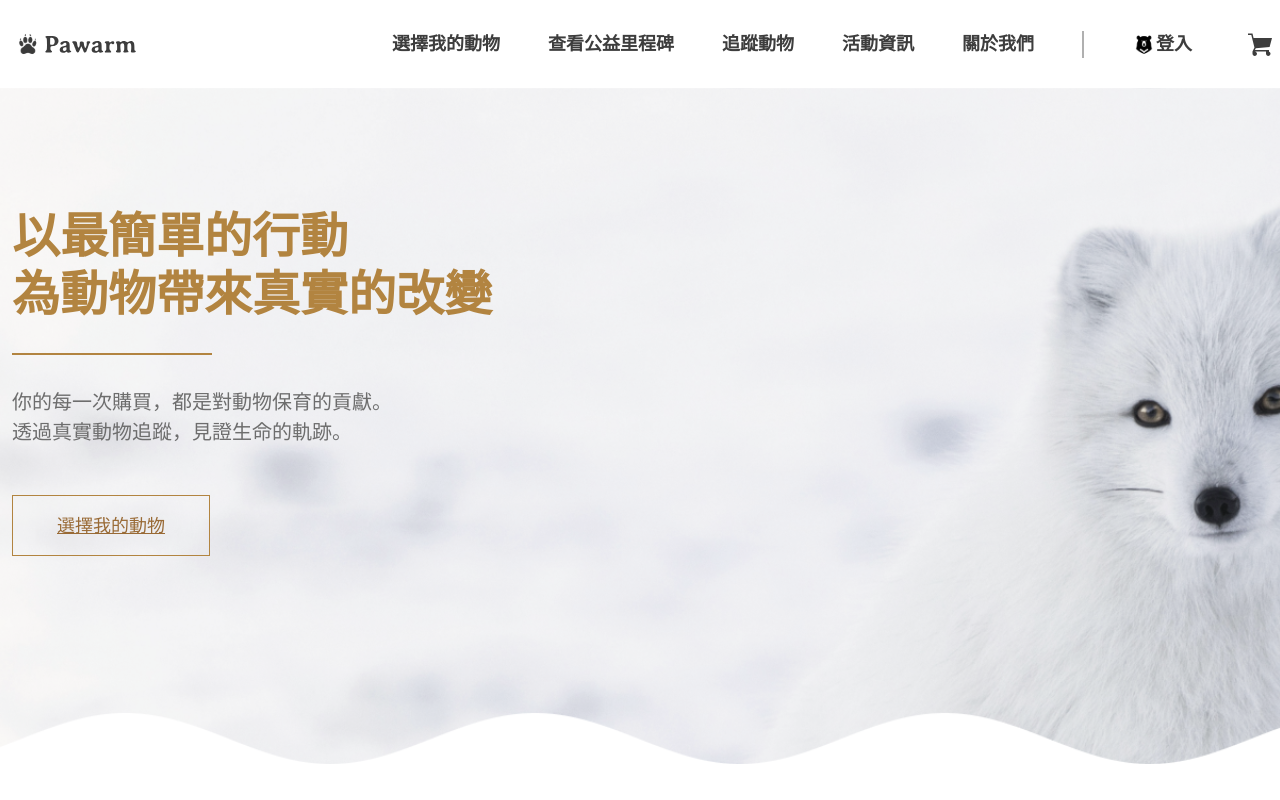
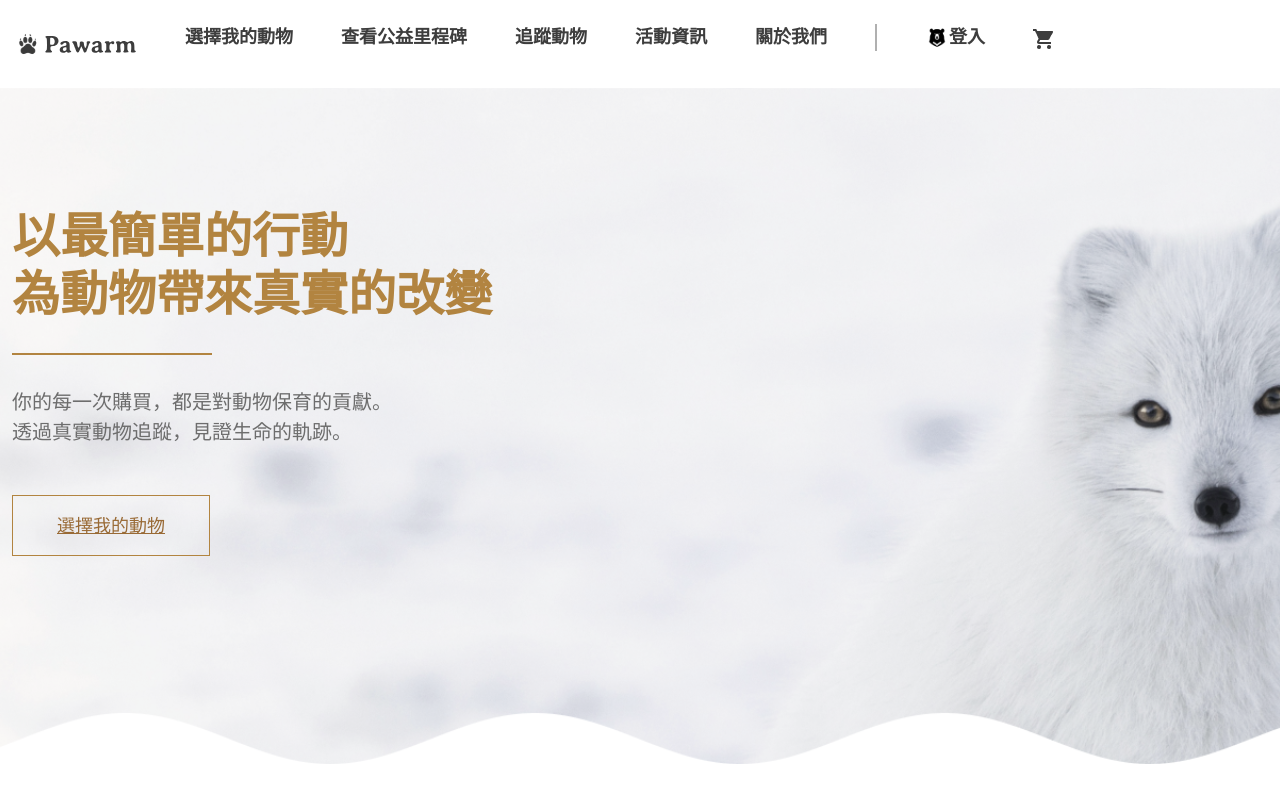
Before and after one commit to chochima/pawarm, a React (Vite) app: page / in a window 1280 px wide. Shown: the top 800 px of the page. Built offline with nearby package versions, Linux system fonts and the light colour scheme; no server answers.

Commit message:
x軸 已調整

```diff
--- a/src/components/header-mobile.jsx
+++ b/src/components/header-mobile.jsx
@@ -1,8 +1,11 @@
 import React from "react";
 import { useSelector , useDispatch} from "react-redux";
+import { useEffect } from "react";
+import { createAsyncGetCart } from "../slice/cartSlice";
 import { NavLink ,Outlet} from "react-router"
 
 import iconLogin from "../image/icon-login.png";
+import iconCart from"../image/type=cart.png";
 {/*遮罩待補*/}
 
 function HeaderMobile({ className }) {
@@ -12,6 +15,14 @@ function HeaderMobile({ className }) {
         const bsCollapse = Collapse.getInstance(collapseEl);
         if (bsCollapse) bsCollapse.hide();
     };
+
+     const carts= useSelector(state=>state.cart.carts)
+        const cartCount = carts?.reduce((acc, cur) => acc + (cur.qty || 0), 0) || 0;
+        const dispatch=useDispatch()
+
+        useEffect(()=>{
+            dispatch(createAsyncGetCart())
+        },[dispatch])
 
 return (<div className= "{ className }">
 
@@ -36,6 +47,15 @@ return (<div className= "{ className }">
             <span>
                 <NavLink to="carts" className="position-relative d-inline-block text-decoration-none">
                     <svg className="mx-8 my-8" xmlns="http://www.w3.org/2000/svg" width="24" height="24" viewBox="0 0 16 16"><path fill="currentcolor" d="M14 13.1V12H4.6l.6-1.1l9.2-.9L16 4H3.7L3 1H0v1h2.2l2.1 8.4L3 13v1.5c0 .8.7 1.5 1.5 1.5S6 15.3 6 14.5S5.3 13 4.5 13H12v1.5c0 .8.7 1.5 1.5 1.5s1.5-.7 1.5-1.5c0-.7-.4-1.2-1-1.4z"/></svg>
+                    {cartCount > 0 && (
+                        <span
+                            className="position-absolute top-25 start-100 translate-middle badge rounded-pill bg-danger"
+                            style={{ fontSize: '0.65rem', padding: '0.25em 0.45em' }}>
+
+                            {cartCount > 99 ? '99+' : cartCount}
+                            <span className="visually-hidden">未讀商品</span>
+                        </span>
+                    )}
                 </NavLink>
             </span>
     </div>
--- a/src/components/header.jsx
+++ b/src/components/header.jsx
@@ -1,4 +1,4 @@
-import React from "react";
+
 import { useSelector , useDispatch} from "react-redux";
 import { useEffect } from "react";
 import { NavLink ,Outlet} from "react-router"
@@ -7,10 +7,10 @@ import HeaderMobile from "./header-mobile";
 
 import logoPawarm from "../assets/images/pawarm.svg";
 import iconLogin from "../image/icon-login.png";
+import iconCart from"../image/type=cart.png";
 
 
 
-const { useState } = React;
 export default function Header() {
 
     const carts= useSelector(state=>state.cart.carts)
@@ -30,18 +30,18 @@ return (
 <div className="container">
 <div className="row">
     {/*漢堡選單*/}
-        <div className="d-block d-md-none">
+        <div className="d-block d-xl-none">
             <HeaderMobile/>
         </div>
 
     {   //LOGO
     <div className="col-auto">
-        <NavLink to='/'><img className="d-none d-md-block" src={logoPawarm} alt="pawarm LOGO" /></NavLink>
+        <NavLink to='/'><img className="d-none d-xl-block" src={logoPawarm} alt="pawarm LOGO" /></NavLink>
     </div>
     }
 
     {   //nav + login
-    <div className="col d-none d-md-block">
+    <div className="col-auto d-none d-xl-block">
     <div className="row  justify-content-end">
 
         {   //中間NAV
@@ -67,11 +67,11 @@ return (
 
             <span>
                 <NavLink to="carts" className="position-relative d-inline-block text-decoration-none">
-                    <svg className="mx-8 my-8" xmlns="http://www.w3.org/2000/svg" width="24" height="24" viewBox="0 0 16 16"><path fill="currentcolor" d="M14 13.1V12H4.6l.6-1.1l9.2-.9L16 4H3.7L3 1H0v1h2.2l2.1 8.4L3 13v1.5c0 .8.7 1.5 1.5 1.5S6 15.3 6 14.5S5.3 13 4.5 13H12v1.5c0 .8.7 1.5 1.5 1.5s1.5-.7 1.5-1.5c0-.7-.4-1.2-1-1.4z"/></svg>
+                    <img src={iconCart} alt="iconCart" />
 
                     {cartCount > 0 && (
                         <span
-                            className="position-absolute top-0 start-100 translate-middle badge rounded-pill bg-danger"
+                            className="position-absolute top-25 start-100 translate-middle badge rounded-pill bg-danger"
                             style={{ fontSize: '0.65rem', padding: '0.25em 0.45em' }}>
 
                             {cartCount > 99 ? '99+' : cartCount}
--- a/src/pages/Cart.jsx
+++ b/src/pages/Cart.jsx
@@ -435,7 +435,7 @@ const removeCoupon = () => {
 
 </div>
 <div className="bg-gray-50">
-  <div className="container ">
+  <div className="container  overflow-hidden">
   <div className=" py-120">
      <div className="fs-36 fw-700 title-text-cart text-black mb-32">與牠們相遇：「下一位等著您守護的夥伴」</div>
      <div className="row">
--- a/src/pages/Checkout.jsx
+++ b/src/pages/Checkout.jsx
@@ -96,7 +96,7 @@ const removeCoupon = () => {
 
   return (
     <>
-    <div className="container my-5">
+    <div className="container my-5 overflow-hidden">
         <CheckoutStepper />
 
 
```
Also changed, not shown: src/App.jsx (+0 -87 lines), src/image/type=cart.png (added).
